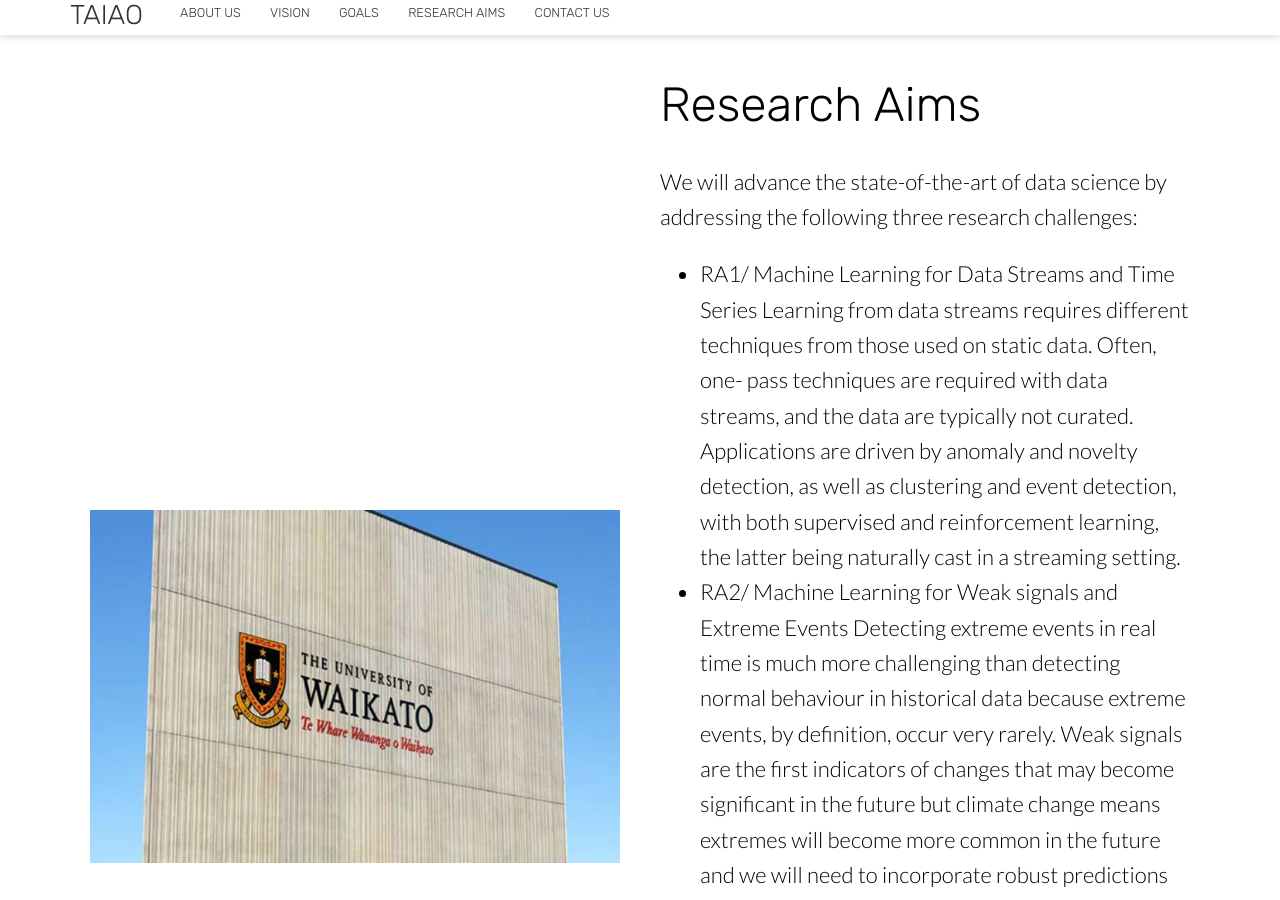
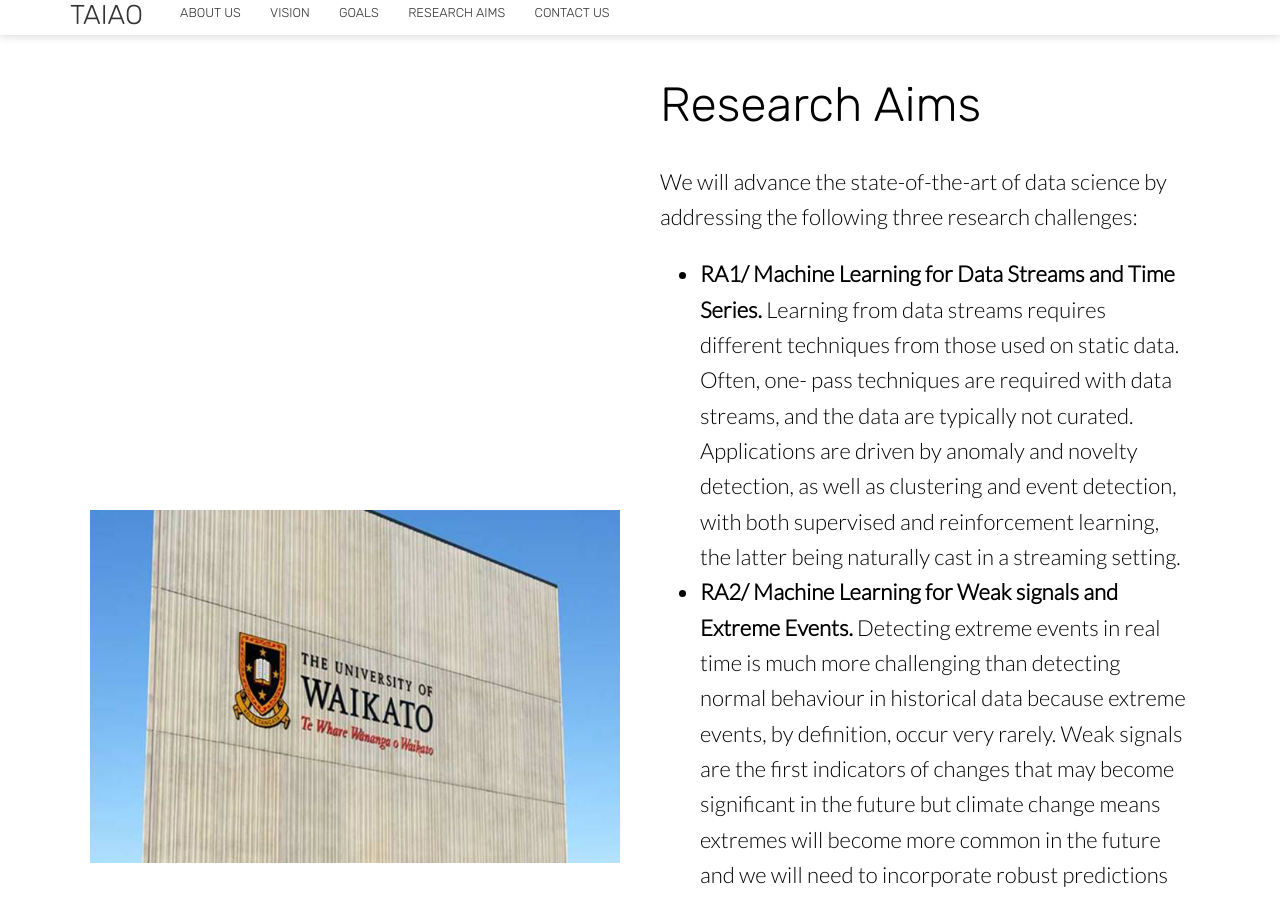
Before and after one commit to taiao/taiao, a Jekyll site: the page built from index.html, in a window 1280 px wide and 900 px high, scrolled down 4501 px. Built offline with Jekyll 4.4.1, drawn with Linux system fonts in a browser that asks for light colours; nearby versions of some CDN libraries; some of the changed text lies outside the part shown.

```diff
--- a/index.html
+++ b/index.html
@@ -84,14 +84,14 @@ bottom_image: /uploads/uow-campus.jpg
 
 	We will advance the state-of-the-art of data science by addressing the following three research challenges:
 <ul>
-  <li>RA1/ Machine Learning for Data Streams and Time Series
+  <li><b>RA1/ Machine Learning for Data Streams and Time Series.</b>
 
 Learning from data streams requires different techniques from those used on static data. Often, one- pass techniques are required with data streams, and the data are typically not curated. Applications are driven by anomaly and novelty detection, as well as clustering and event detection, with both supervised and reinforcement learning, the latter being naturally cast in a streaming setting.
-</li><li>RA2/ Machine Learning for Weak signals and Extreme Events
+</li><li><b>RA2/ Machine Learning for Weak signals and Extreme Events.</b>
 
 Detecting extreme events in real time is much more challenging than detecting normal behaviour in historical data because extreme events, by definition, occur very rarely. Weak signals are the first indicators of changes that may become significant in the future but climate change means extremes will become more common in the future and we will need to incorporate robust predictions of extremes into our adaptation plans.
 
-</li><li>RA3/ Deep Learning
+	</li><li><b> RA3/ Deep Learning.</b>
 
 Deep Learning is being used increasingly in environmental data science. Neural networks can be very powerful methods for classifying images, but they have the drawback of a high energy consumption.
 We will focus on two particular problems in deep learning research that are particularly relevant to environmental data science: explainability of deep learning and accurate quantification of predictive uncertainty in deep learning.
```
